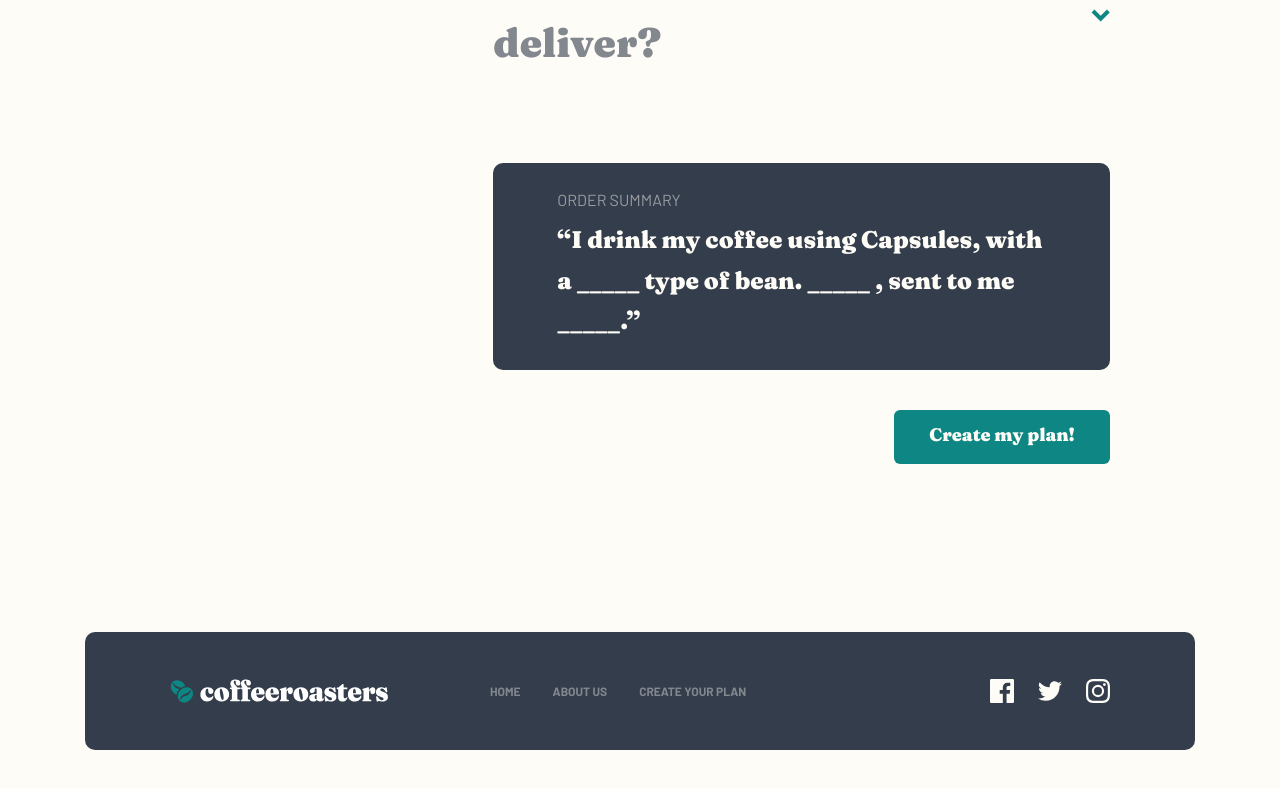
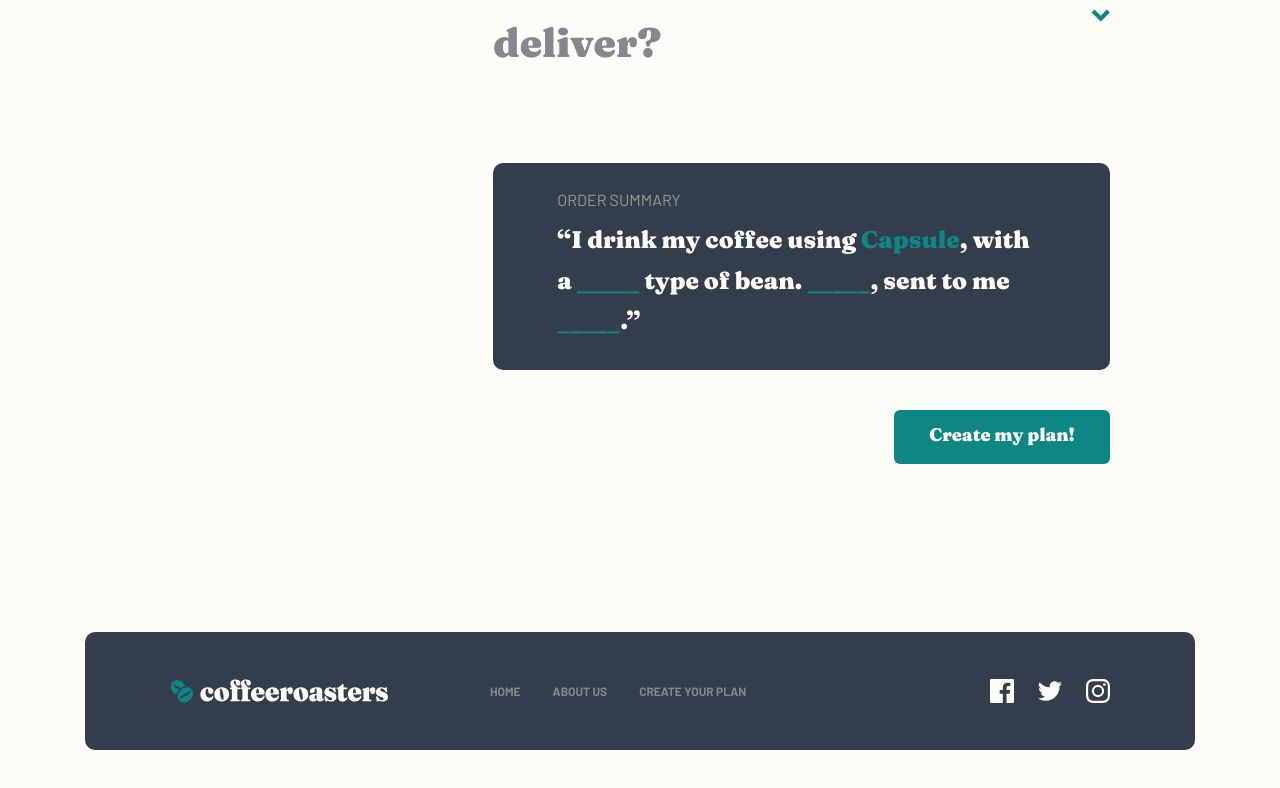
Before and after one commit to CHR-onicles/fm-challenge-coffeeroasters, a React (Create React App) app: page /create-plan in a window 1280 px wide. Shown: the part 2163-2951 px from the top of the page. Built offline with nearby package versions, Linux system fonts and the light colour scheme.

Commit message:
WIP: Added state for form data and styles for order summary text

```diff
--- a/src/data/plans.ts
+++ b/src/data/plans.ts
@@ -47,7 +47,7 @@ export const plans: IPlan[] = [
       },
     ],
     quickLink: 'Bean Type',
-    slug: 'bean-type',
+    slug: 'beanType',
   },
   {
     id: uuidv4(),
@@ -93,7 +93,7 @@ export const plans: IPlan[] = [
       },
     ],
     quickLink: 'Grind Option',
-    slug: 'grind-option',
+    slug: 'grindOption',
   },
   {
     id: uuidv4(),
--- a/src/views/CreatePlan/Order/Order.module.scss
+++ b/src/views/CreatePlan/Order/Order.module.scss
@@ -95,6 +95,10 @@
       color: var(--neutral-color-1);
       line-height: 1.7;
     }
+
+    span {
+      color: var(--cyan-color-1);
+    }
   }
 
   &__btn-submit {
--- a/src/views/CreatePlan/Order/Order.tsx
+++ b/src/views/CreatePlan/Order/Order.tsx
@@ -18,6 +18,14 @@ interface IQuickLink {
   isActive: boolean;
 }
 
+interface IFormData {
+  preferences: string;
+  beanType: string;
+  quantity: string;
+  grindOption: string;
+  deliveries: string;
+}
+
 const Order = ({ orderOptions }: IOrderProps) => {
   const [ quickLinks, setQuickLinks ] = useState<IQuickLink[]>(
     orderOptions.map((orderOption, index) => ({
@@ -27,6 +35,14 @@ const Order = ({ orderOptions }: IOrderProps) => {
       isActive: index === 0 ? true : false
     }))
   );
+
+  const [ formData, setFormData ] = useState<IFormData>({
+    preferences: 'Capsule',
+    beanType: '',
+    quantity: '',
+    grindOption: '',
+    deliveries: '',
+  });
 
   const formRef = useRef<HTMLFormElement>(null);
 
@@ -96,7 +112,7 @@ const Order = ({ orderOptions }: IOrderProps) => {
                             <BaseRadio
                               key={ option.id }
                               id={ option.id }
-                              value={ option.title }
+                              value={ formData[orderOption.slug as keyof IFormData] }
                               name={ orderOption.slug }
                               label={ option.title }
                               description={ option.description }
@@ -111,7 +127,12 @@ const Order = ({ orderOptions }: IOrderProps) => {
                 <div className={ styles['order__summary'] }>
                   <h3>Order Summary</h3>
 
-                  <p className="h4">{`“I drink my coffee using Capsules, with a _____ type of bean. _____ , sent to me _____.”`}</p>
+                  <p className="h4">
+                    “I drink my coffee { formData.preferences === 'Capsule' ? `using` : `as` } <span>{formData.preferences === '' ? `_____` : formData.preferences}</span>,
+                    with a <span>{formData.beanType === '' ? `_____` : formData.beanType}</span> type of bean. <span>{formData.quantity === '' ? `_____` : formData.quantity}</span>
+                    {formData.preferences === 'Capsule' ? null : `ground ala `}{formData.preferences === 'Capsule' ? null : <span>{formData.grindOption === '' ? `_____` : formData.grindOption}</span>},
+                    sent to me <span>{formData.deliveries === '' ? `_____` : formData.deliveries}</span>.”
+                  </p>
                 </div>
 
                 <button type="submit" className={ `${styles['order__btn-submit']} | btn` }>Create my plan!</button>
```
